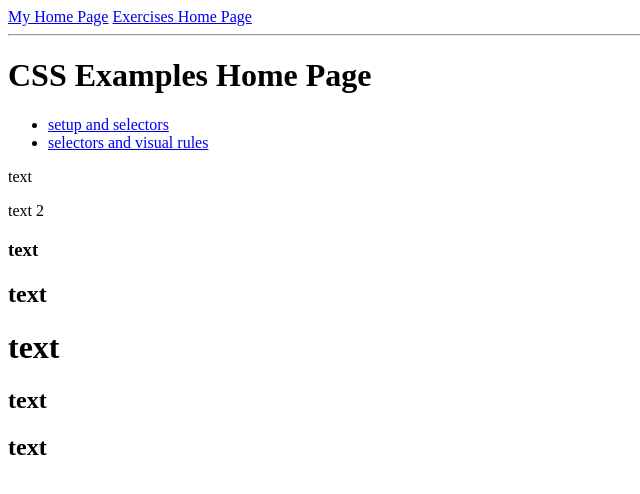
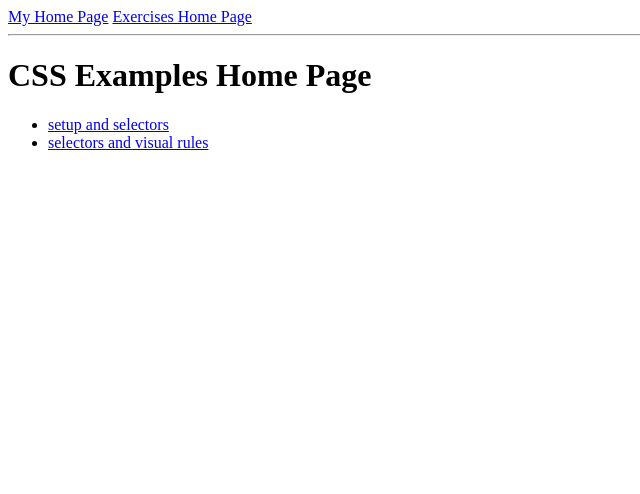
Before and after one commit to nguyeng9317/nguyeng9317.github.io, a plain HTML site: page css-examples/index.html in a window 1280 px wide. Shown: the whole page, without its empty margins (0-640 px from the left). Drawn offline with Linux system fonts and the light colour scheme.

Commit message:
Update index.html

```diff
--- a/css-examples/index.html
+++ b/css-examples/index.html
@@ -12,15 +12,6 @@
     <li><a href="setupandselectors.html">setup and selectors</a></li>
     <li><a href="selectorsandvisualrules.html">selectors and visual rules</a></li>
   </ul>
-    <p> text </p>
-    <p> text 2</p>
-    <h3> text</h3>
-    <!-- one way to declare text -->
-    <h2 id = "id2">text</h2>
-    <h1 id = "id1">text</h1>
-    <!-- another way to declare text -->
-    <h2 class = "red">text</h2>
-    <h2 class = "bluev">text</h2>
 
   </body>
 </html>
```
